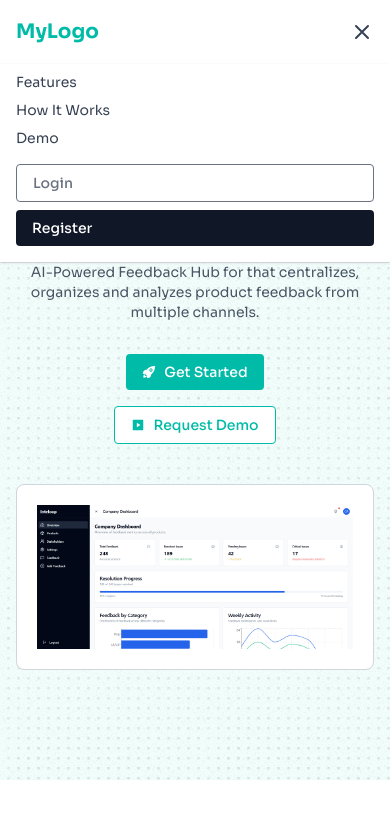
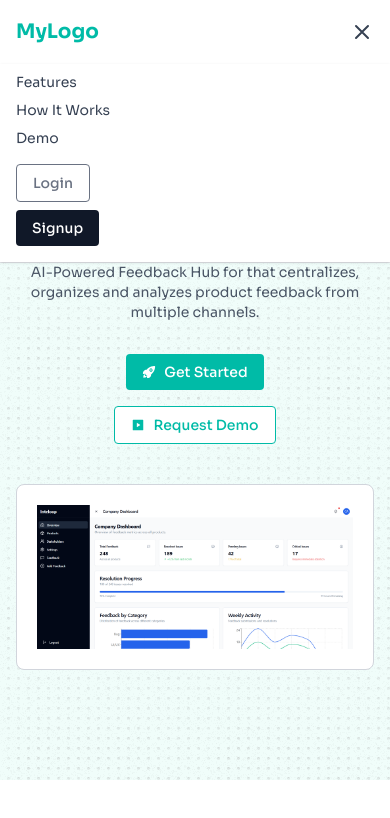
Before and after one commit to mr-selviraja/inteloop, a React (Vite) app in the folder client/: page / in a window 390 px wide. Both pictures are taken after a click on the button 362 px from the left and 32 px from the top of the page. Shown: the top 818 px of the page. Built offline with nearby package versions, Linux system fonts and the light colour scheme.

Commit message:
Hero section completed

```diff
--- a/client/src/components/Navbar.jsx
+++ b/client/src/components/Navbar.jsx
@@ -71,8 +71,13 @@
             ))}
           </div>
           <div className="pt-2 flex flex-col space-y-2">
-            <Button variant="outlined">Login</Button>
-            <Button variant="filled">Register</Button>
+            <Link to="/login">
+                <Button variant="outlined">Login</Button>
+              </Link>
+
+              <Link to="/signup">
+                <Button variant="filled">Signup</Button>
+              </Link>
           </div>
         </div>
       )}
```
